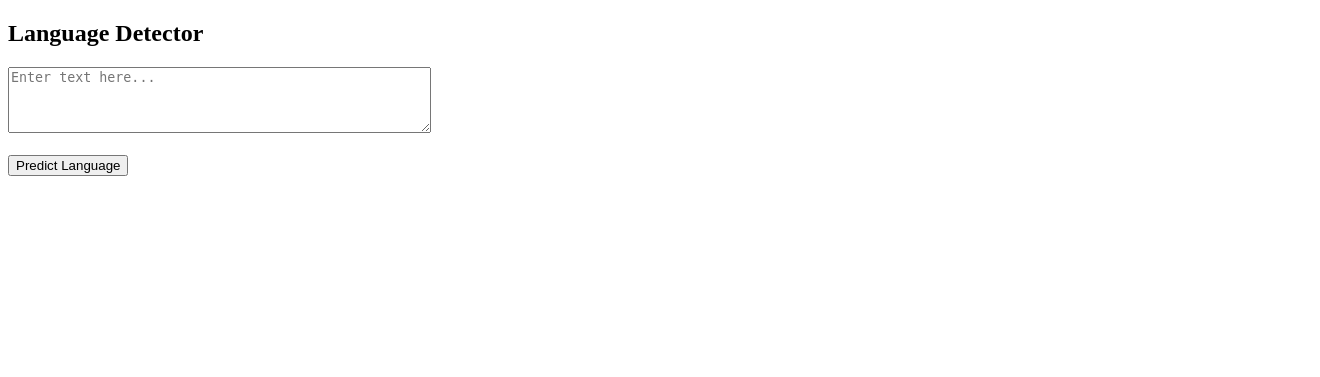
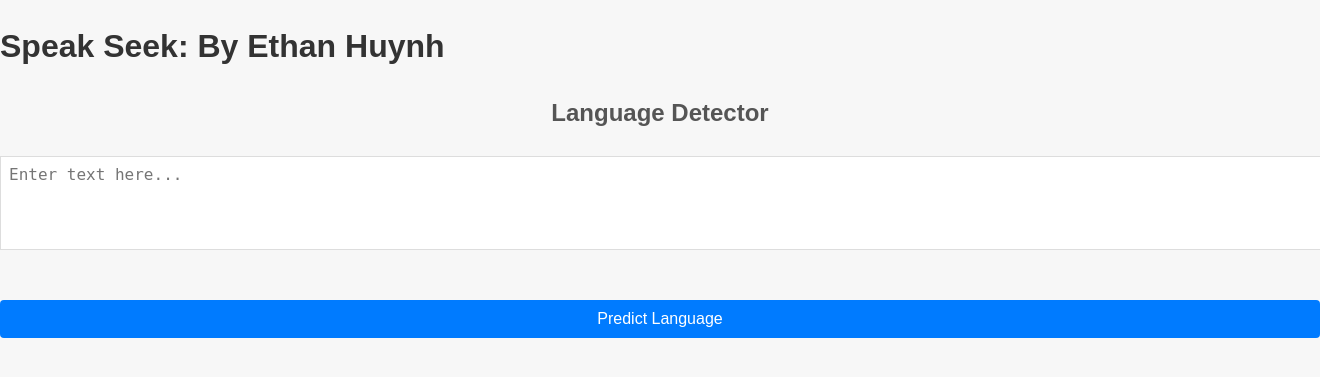
Before and after one commit to eggrollius/SpeakSeek, a Flask app: page / in a window 1320 px wide; the page is wider, and only the part inside the window is pictured. Shown: the top 377 px of that part. Run offline with Flask 3, Linux system fonts and the light colour scheme; parts of the project's set-up code (start-up, migrations or seed data) failed here and were passed over.

Commit message:
Some basic Styles and html

```diff
--- a/static/styles.css
+++ b/static/styles.css
@@ -0,0 +1,64 @@
+/* Reset some default styles for browsers */
+body, h2, h3, form {
+    margin: 0;
+    padding: 0;
+    font-family: 'Arial', sans-serif;
+}
+
+body {
+    background-color: #f7f7f7;
+    color: #333;
+    font-size: 16px;
+    line-height: 1.6;
+}
+
+.container {
+    max-width: 800px;
+    margin: 2em auto;
+    padding: 1em;
+    background-color: #fff;
+    box-shadow: 0 0 10px rgba(0, 0, 0, 0.1);
+}
+
+h2 {
+    text-align: center;
+    margin-bottom: 1em;
+    color: #555;
+}
+
+textarea {
+    width: 100%;
+    padding: 0.5em;
+    font-size: 1em;
+    margin-bottom: 1em;
+    border: 1px solid #ddd;
+}
+
+input[type="submit"] {
+    display: block;
+    background-color: #007BFF;
+    color: #fff;
+    border: none;
+    padding: 10px 15px;
+    cursor: pointer;
+    width: 100%;
+    border-radius: 4px;
+    font-size: 1em;
+    transition: background-color 0.3s ease;
+}
+
+input[type="submit"]:hover {
+    background-color: #0056b3;
+}
+
+h3 {
+    text-align: center;
+    margin-top: 1em;
+    color: #007BFF;
+}
+
+@media (max-width: 480px) {
+    .container {
+        margin: 1em;
+    }
+}
--- a/templates/index.html
+++ b/templates/index.html
@@ -2,8 +2,11 @@
 <html>
 <head>
     <title>Language Detector</title>
+    <link rel="stylesheet" href="static\styles.css">
+
 </head>
 <body>
+    <h1>Speak Seek: By Ethan Huynh</h1>
     <h2>Language Detector</h2>
     <form action="/predict" method="post">
         <textarea name="text" rows="4" cols="50" placeholder="Enter text here..."></textarea><br><br>
```
